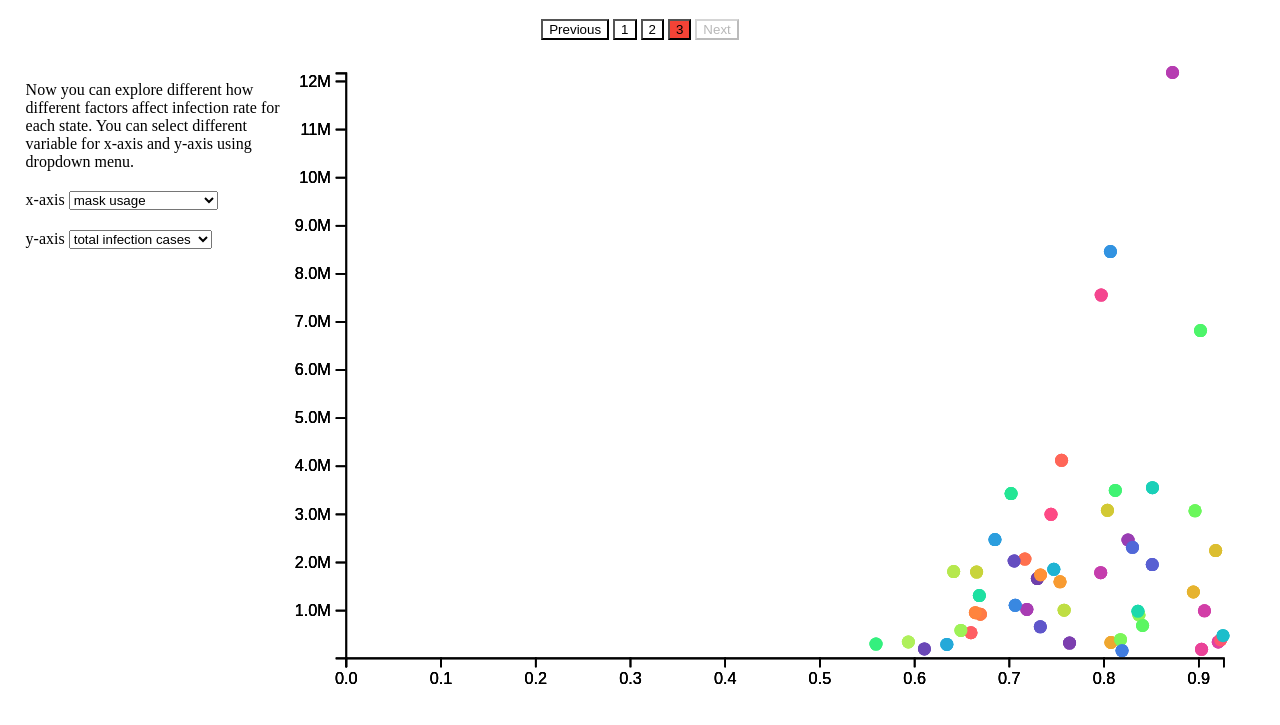
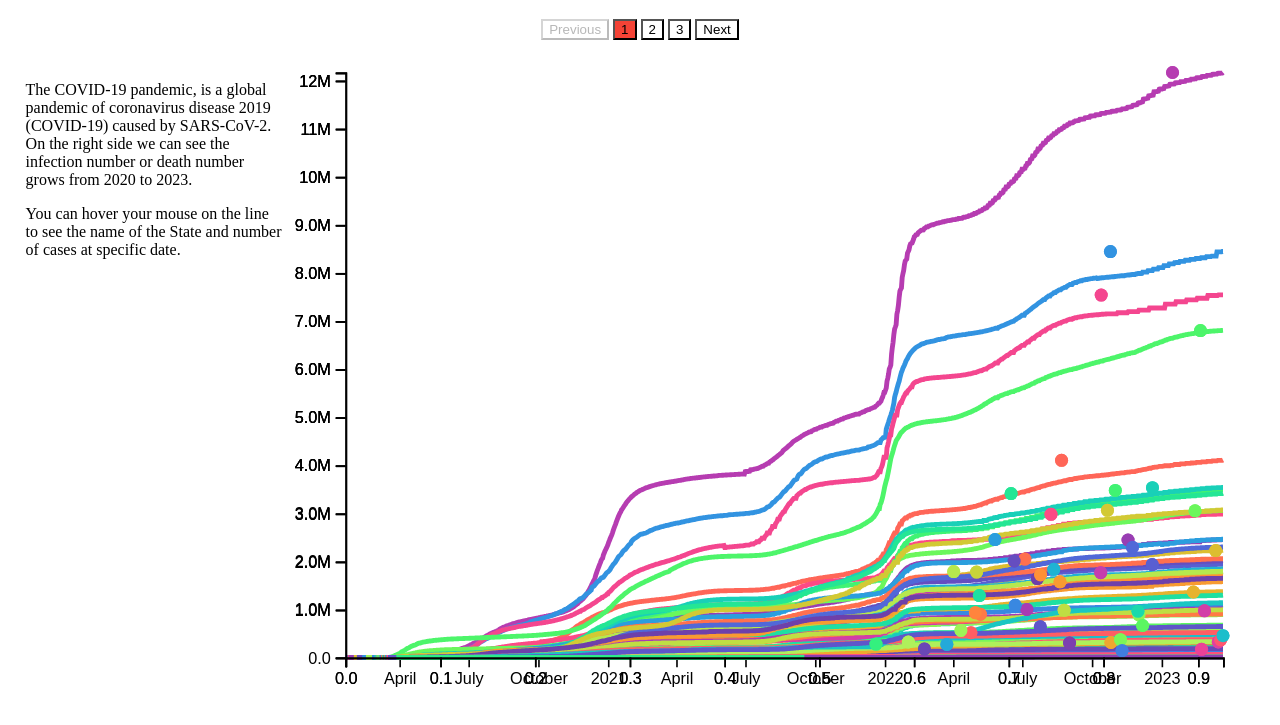
Before and after one commit to LogicFan/logicfan.github.io, a plain HTML site: page index.html in a window 1280 px wide. Shown: the part 61-786 px from the top of the page. Drawn offline with nearby package versions, Linux system fonts and the light colour scheme.

Commit message:
default to page 1

```diff
--- a/index.html
+++ b/index.html
@@ -511,7 +511,7 @@
             onChangeX();
             onChangeY();
 
-            await render_page(3);
+            await render_page(1);
         }
     </script>
 </head>
```
